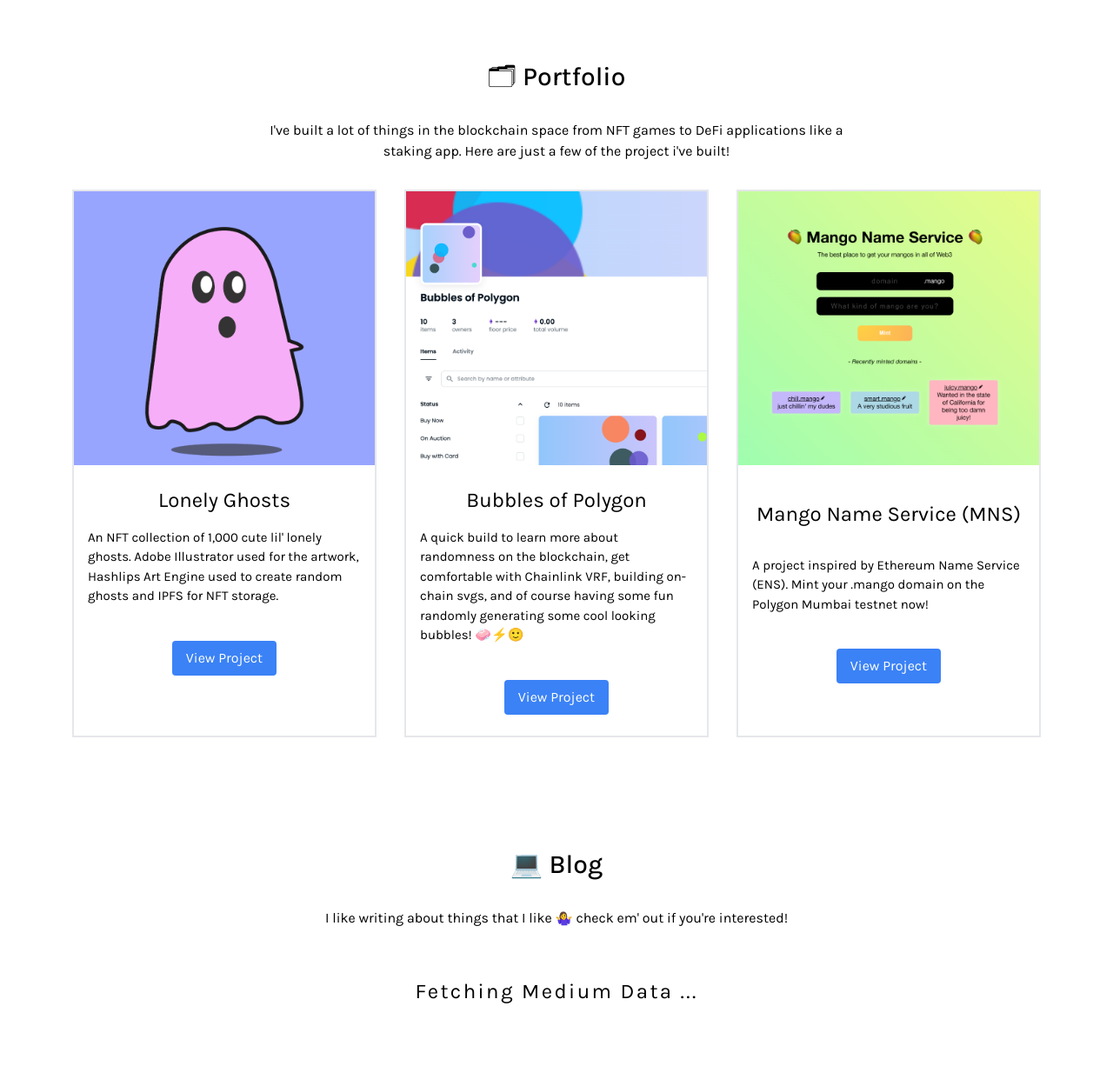
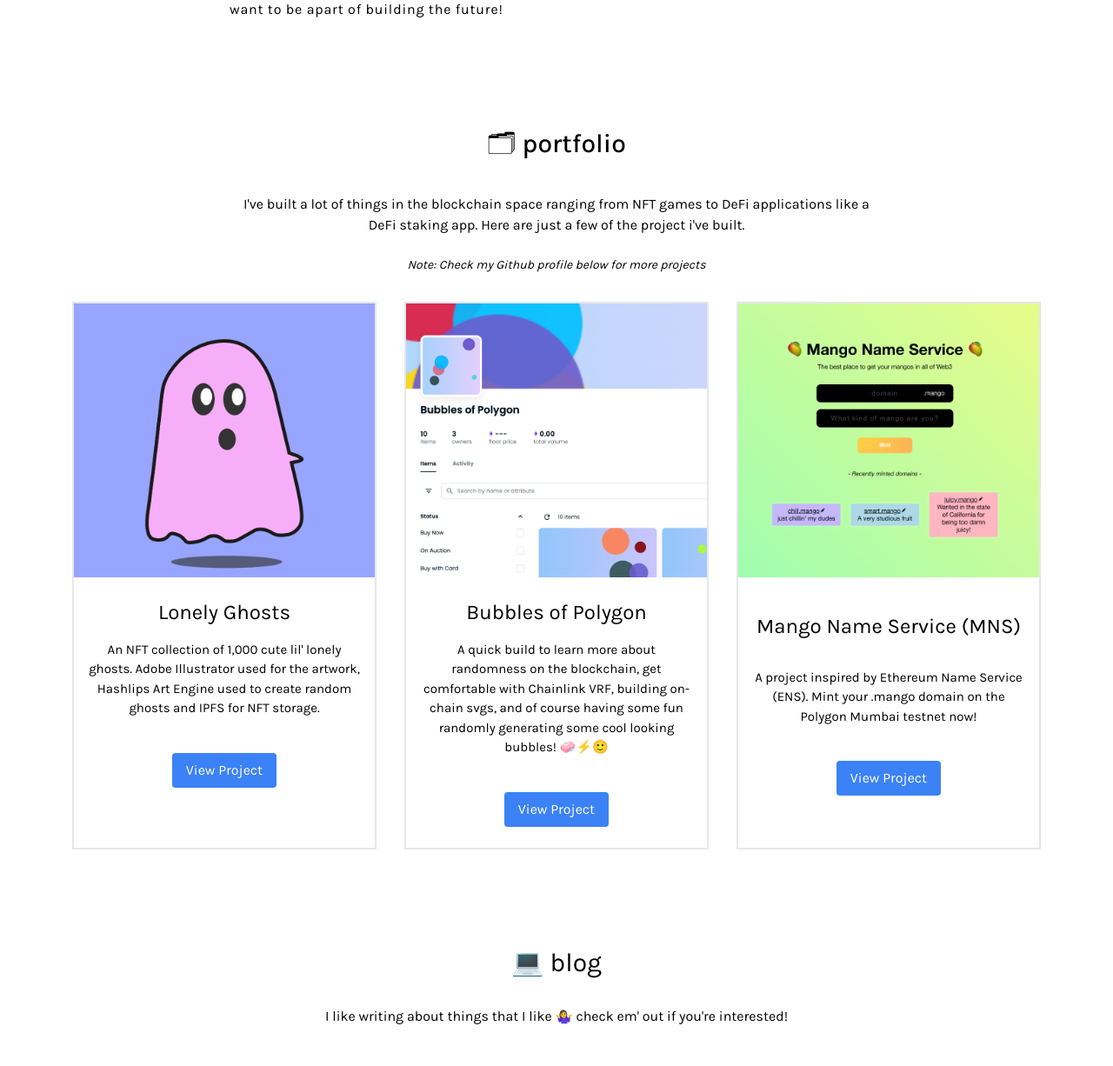
Before and after one commit to UnionPAC/gj-website-old, a React (Create React App) app: page / in a window 1280 px wide. Shown: the part 1492-2718 px from the top of the page at 87% size. Built offline with nearby package versions, Linux system fonts and the light colour scheme; no server answers.

Commit message:
cleaned up blog and portfolio optimized for mobile

```diff
--- a/src/components/About.js
+++ b/src/components/About.js
@@ -3,10 +3,10 @@ import coverImg from "../imgs/cover.jpeg";
 
 export const About = () => {
   return (
-    <div id="about" className="flex flex-col items-center p-4 font-karla">
-      <h3 className="md:text-3xl font-medium mt-4 text-3xl">👉 About Me</h3>
+    <div id="about" className="flex flex-col items-center p-4 md:p-8 font-karla">
+      <h3 className="text-3xl mt-4 font-medium pt-4 pb-10">👉 about me</h3>
       <div className="md:max-w-[800px]">
-        <img src={coverImg} alt="Me hiking at Lake Louise 🇨🇦" className="p-6 md:max-w-[600px] mx-auto" />
+        <img src={coverImg} alt="Me hiking at Lake Louise 🇨🇦" className="md:max-w-[600px] mb-2 mx-auto border-2 border-gray-200" />
         <p className=" p-6 leading-8 text-[14px] md:text-[16px] tracking-wider">
           I went to school for business/finance, but after graduating realized
           that I was mostly interested in building and creating things! I built a
--- a/src/components/Blog.js
+++ b/src/components/Blog.js
@@ -20,9 +20,9 @@ export const Blog = () => {
   const finalData = mediumData.slice(0, 3);
 
   return (
-    <div id="blog" className="flex flex-col items-center font-karla p-10">
-      <h3 className="mt-8 text-3xl font-medium mb-4">💻 Blog</h3>
-      <p className="text-center text-[16px] md:text-[16px] p-4 max-w-[750px]">
+    <div id="blog" className="flex flex-col items-center font-karla p-4 md:p-8">
+      <h3 className="mt-8 text-3xl mb-4">💻 blog</h3>
+      <p className="text-center text-[15px] md:text-[16px] pt-4 max-w-[750px]">
         I like writing about things that I like 🤷‍♀️ check em' out if you're
         interested!
       </p>
@@ -34,16 +34,16 @@ export const Blog = () => {
       <ul className="flex flex-col my-10 mx-auto">
         {finalData.map((article) => (
           <a href={article.link} target="_blank" rel="noreferrer" key={article.guid} >
-            <div className="flex justify-around items-end my-5 text-sm pb-6 mb-6 border-b-2 border-gray-100 md:text-base">
+            <div className="flex justify-around items-end my-3 text-sm pb-6 mb-6 border-b-2 border-gray-100 md:text-base">
               <div className="flex flex-col w-[70%] p-2">
-                <div className="text-stone-500">
+                <div className="text-stone-600 text-sm">
                   Published:{" "}
                   {moment(article.pubDate).format("dddd, MMMM Do YYYY")}
                 </div>
                 <h3 className="font-medium text-lg md:text-2xl py-2">{article.title}</h3>
                 <p className="">{article.description.slice(100, 200)}</p>
               </div>
-              <div className="w-[100px] h-[100px] p-2 md:w-[130px] md:h-[130px]">
+              <div className="w-[100px] h-[100px] p-2 md:w-[115px] md:h-[115px]">
                 <img
                   src={article.thumbnail}
                   alt="img"
--- a/src/components/Contact.js
+++ /dev/null
@@ -1,39 +0,0 @@
-import React from "react";
-
-export const Contact = () => {
-  return (
-    <div>
-      <h3>Contact</h3>
-      <p>You can contact me here...</p>
-      <ul>
-        <li>
-          <a
-            href="https://medium.com/@geoff.ijamieson"
-            target="_blank"
-            rel="noreferrer"
-          >
-            <i className="fa-brands fa-medium"></i>
-          </a>
-        </li>
-        <li>
-          <a
-            href="https://twitter.com/unionpac_"
-            target="_blank"
-            rel="noreferrer"
-          >
-            <i className="fa-brands fa-twitter"></i>
-          </a>
-        </li>
-        <li>
-          <a
-            href="https://www.linkedin.com/in/geoff-jamieson-815175216/"
-            target="_blank"
-            rel="noreferrer"
-          >
-            <i className="fa-brands fa-linkedin"></i>
-          </a>
-        </li>
-      </ul>
-    </div>
-  );
-};
--- a/src/components/Portfolio.js
+++ b/src/components/Portfolio.js
@@ -5,13 +5,14 @@ import mns from "../imgs/mns.png";
 
 export const Portfolio = () => {
   return (
-    <div id="portfolio" className="flex flex-col items-center font-karla p-10">
-      <h3 className="mt-8 text-3xl font-medium mb-4">🗂 Portfolio</h3>
-      <p className="text-center text-[16px] p-4 max-w-[750px]">
-        I've built a lot of things in the blockchain space from NFT games to
-        DeFi applications like a staking app. Here are just a few of the project
-        i've built!
+    <div id="portfolio" className="flex flex-col items-center font-karla p-4 md:p-8">
+      <h3 className="mt-8 text-3xl mb-8 font-medium">🗂 portfolio</h3>
+      <p className="text-center text-[15px] md:text-[16px] pt-2 mb-6 max-w-[750px]">
+        I've built a lot of things in the blockchain space ranging from NFT games to
+        DeFi applications like a DeFi staking app. Here are just a few of the project
+        i've built.
       </p>
+      <p className="italic pb-4 text-sm text-center">Note: Check my Github profile below for more projects</p>
       <ul className="flex flex-col justify-center md:flex-row md:flex-wrap">
         {/* Card 1 */}
         <div className="mx-auto border-solid- border-2 m-4 max-w-[350px] md:mx-4">
@@ -20,13 +21,13 @@ export const Portfolio = () => {
           </div>
           <div className="flex flex-col items-center">
             <h3 className="text-center text-2xl mt-6">Lonely Ghosts</h3>
-            <p className="text-[15px] p-4">
+            <p className="text-[15px] p-4 text-center">
               An NFT collection of 1,000 cute lil' lonely ghosts. Adobe
               Illustrator used for the artwork, Hashlips Art Engine used to
               create random ghosts and IPFS for NFT storage.
             </p>
             <div className="">
-              <a href="https://www.lonelyghosts.xyz/">
+              <a href="https://www.lonelyghosts.xyz/" target="_blank" rel="noreferrer">
                 <button className="bg-blue-500 rounded px-4 py-2 my-6 text-white">
                   View Project
                 </button>
@@ -41,14 +42,14 @@ export const Portfolio = () => {
           </div>
           <div className="flex flex-col items-center">
             <h3 className="text-center text-2xl mt-6">Bubbles of Polygon</h3>
-            <p className="text-[15px] p-4">
+            <p className="text-[15px] p-4 text-center">
               A quick build to learn more about randomness on the blockchain,
               get comfortable with Chainlink VRF, building on-chain svgs, and of
               course having some fun randomly generating some cool looking
               bubbles! 🧼⚡️🙂
             </p>
             <div className="">
-              <a href="https://www.lonelyghosts.xyz/">
+              <a href="https://opensea.io/collection/bubbles-of-polygon" target="_blank" rel="noreferrer">
                 <button className="bg-blue-500 rounded px-4 py-2 my-6 text-white">
                   View Project
                 </button>
@@ -65,12 +66,12 @@ export const Portfolio = () => {
             <h3 className="text-center text-2xl mt-6 p-4">
               Mango Name Service (MNS)
             </h3>
-            <p className="text-[15px] p-4">
+            <p className="text-[15px] p-4 text-center">
               A project inspired by Ethereum Name Service (ENS). Mint your
               .mango domain on the Polygon Mumbai testnet now!
             </p>
             <div className="">
-              <a href="https://dns-dapp.vercel.app/">
+              <a href="https://dns-dapp.vercel.app/" target="_blank" rel="noreferrer">
                 <button className="bg-blue-500 rounded px-4 py-2 my-6 text-white">
                   View Project
                 </button>
```
